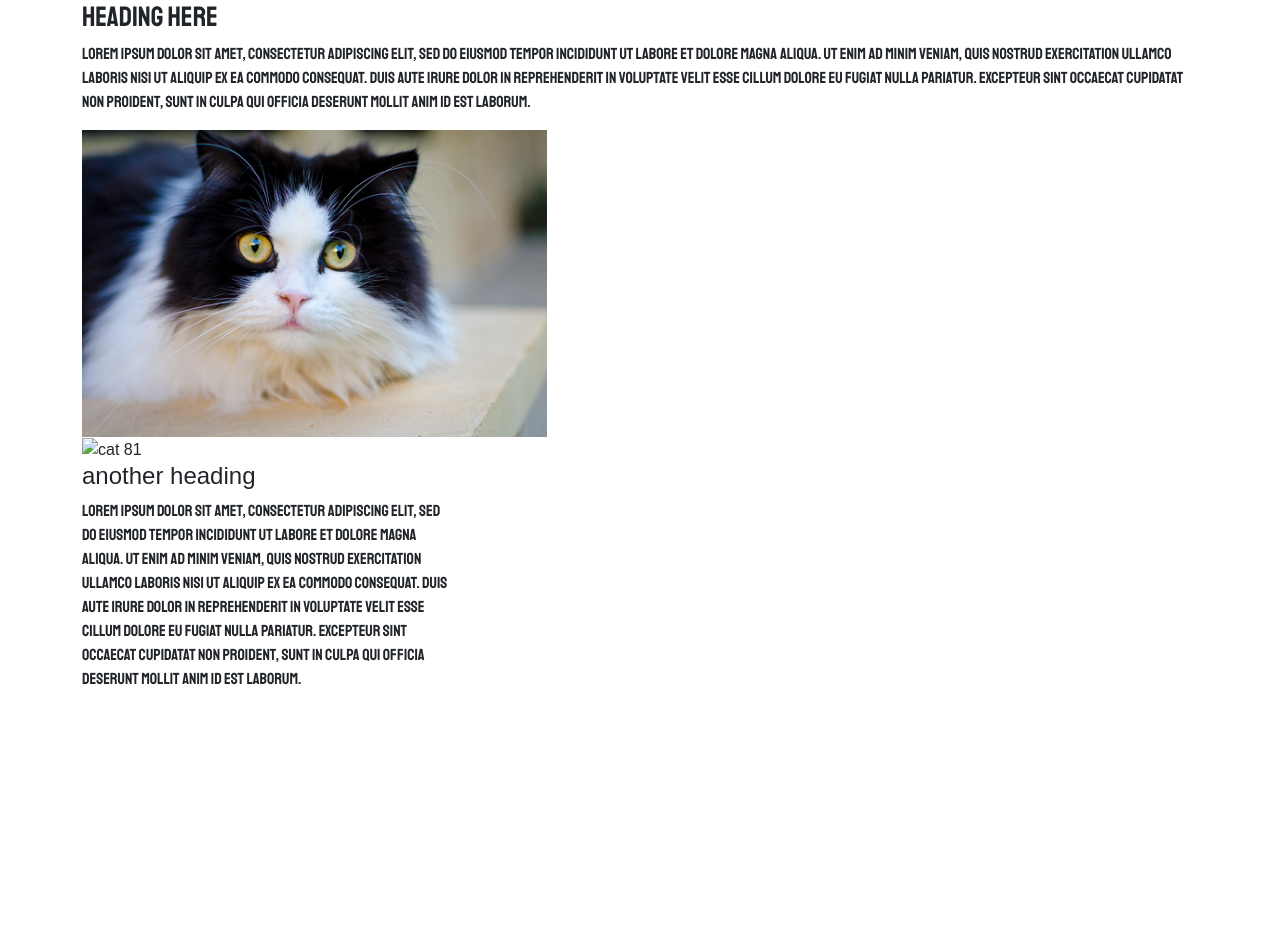
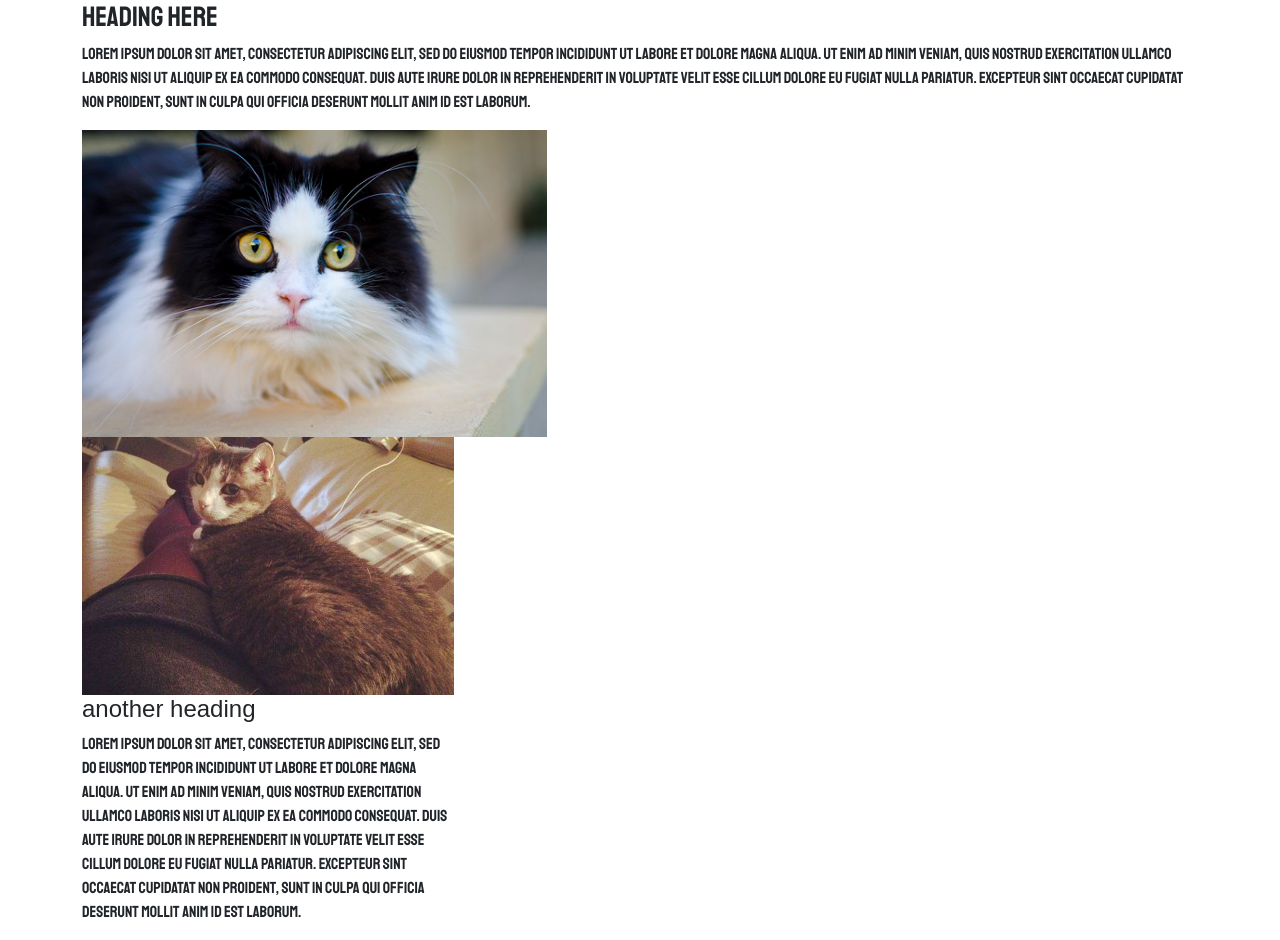
Before and after one commit to LaurelGood/On-the-grid, a plain HTML site: page index.html in a window 1280 px wide. Before the commit the page ends 800 px from the top, so only its background shows below. Drawn offline with nearby package versions, Linux system fonts and the light colour scheme.

Commit message:
fixed small bug

```diff
--- a/index.html
+++ b/index.html
@@ -22,7 +22,7 @@
 				<img src="assets/img/cat.jpg" alt="cat" class="img-fluid">
 			</div>
 			<div class ="col-12 col-lg-4">
-				<img src="assets/img/cat85.png" alt="cat 81" class="img-fluid">
+				<img src="assets/img/cat-85.png" alt="cat 85" class="img-fluid">
 				<h4>another heading</h4>
 				<p>Lorem ipsum dolor sit amet, consectetur adipiscing elit, sed do eiusmod tempor incididunt ut labore et dolore magna aliqua. Ut enim ad minim veniam, quis nostrud exercitation ullamco laboris nisi ut aliquip ex ea commodo consequat. Duis aute irure dolor in reprehenderit in voluptate velit esse cillum dolore eu fugiat nulla pariatur. Excepteur sint occaecat cupidatat non proident, sunt in culpa qui officia deserunt mollit anim id est laborum.</p>
 			</div>
```
